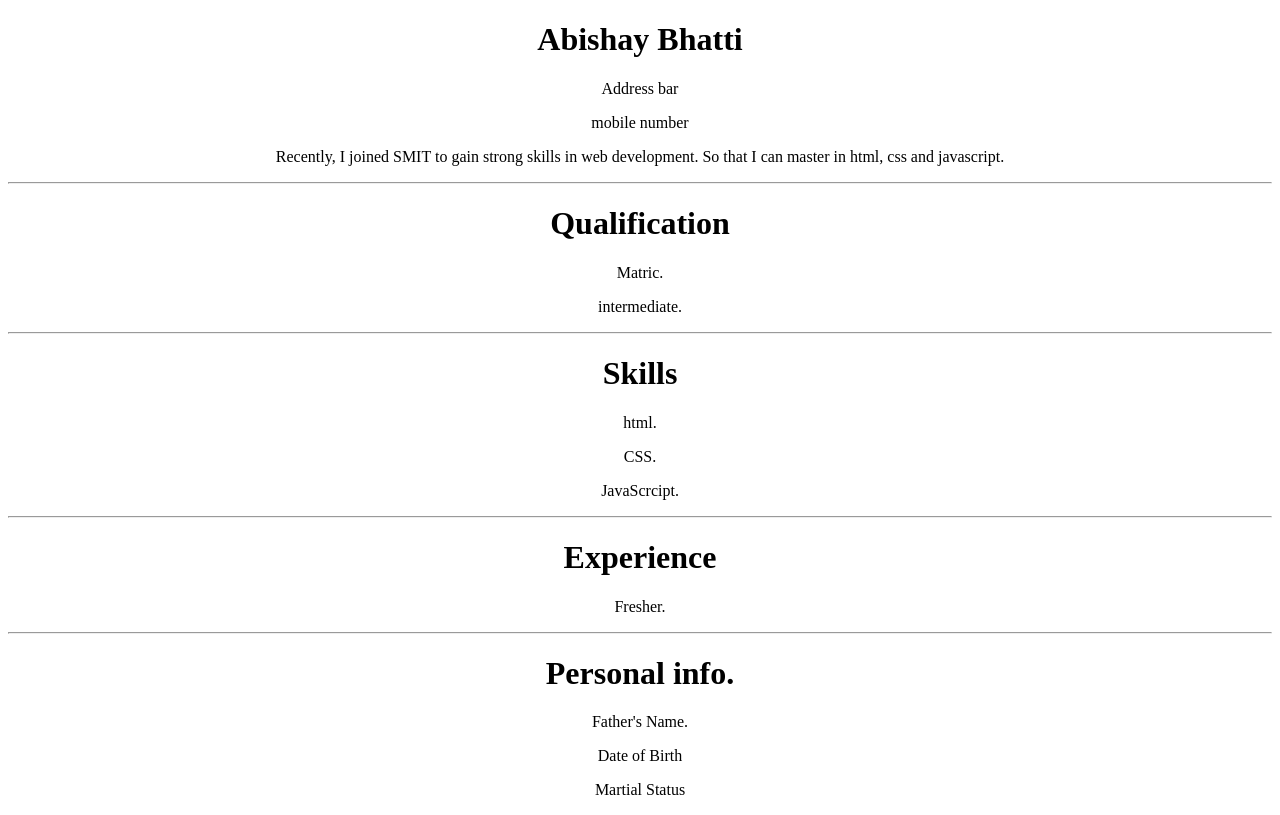
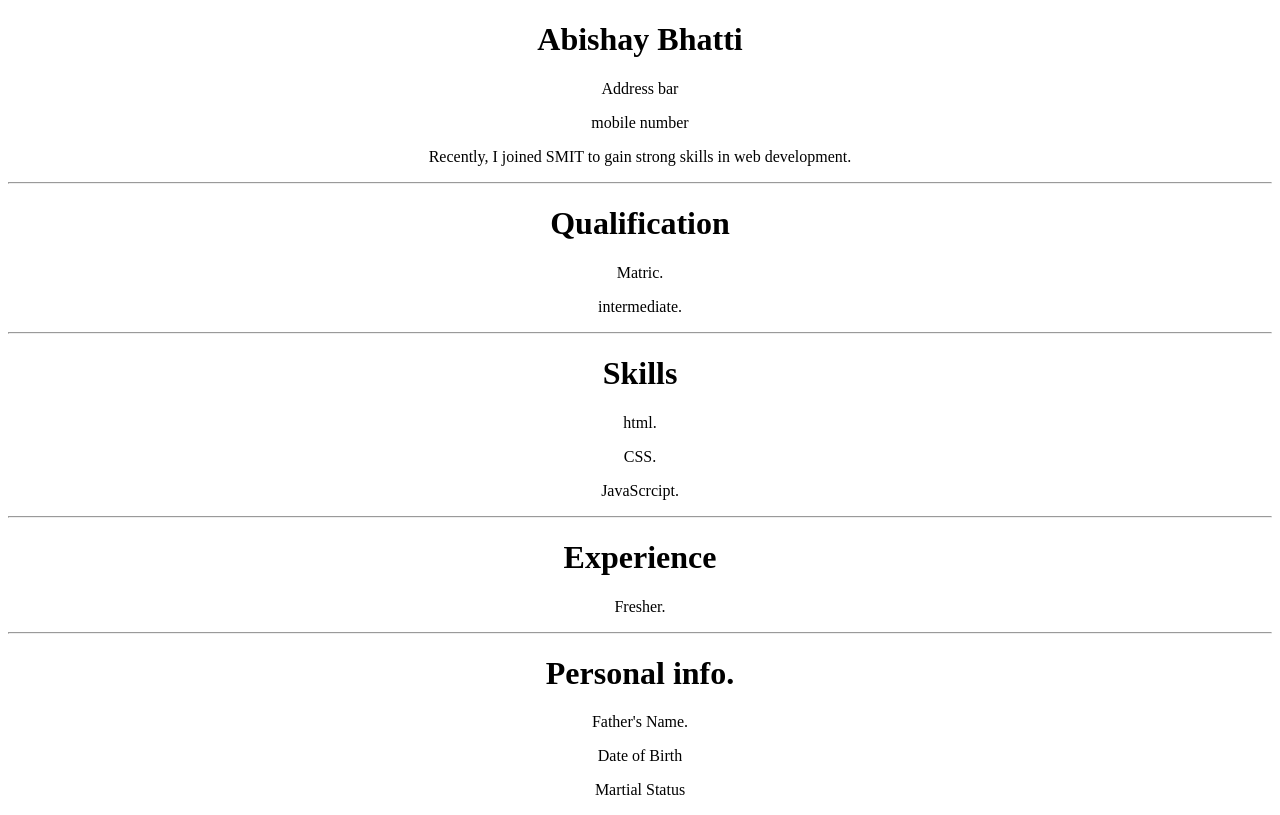
Before and after one commit to AbishayBhatti/Curriculum-Vitae, a plain HTML site: page index.html in a window 1280 px wide. Drawn offline with Linux system fonts and the light colour scheme.

Commit message:
First HTML Assignment

```diff
--- a/Assignment 1.html
+++ b/index.html
@@ -9,7 +9,7 @@
    <h1 >Abishay Bhatti</h1>
    <p>Address bar</p>
    <p>mobile number</p>
-   <p>Recently, I joined SMIT to gain strong skills in web development. So that I can master in html, css and javascript.</p>
+   <p>Recently, I joined SMIT to gain strong skills in web development.</p>
    <hr/>
    <h1>Qualification</h1>
    <p>Matric.</p>
```
